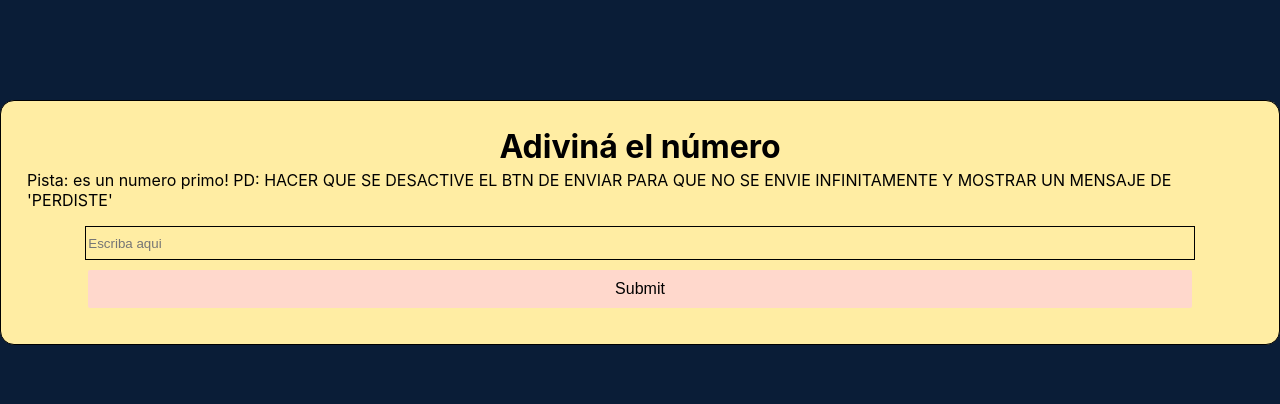
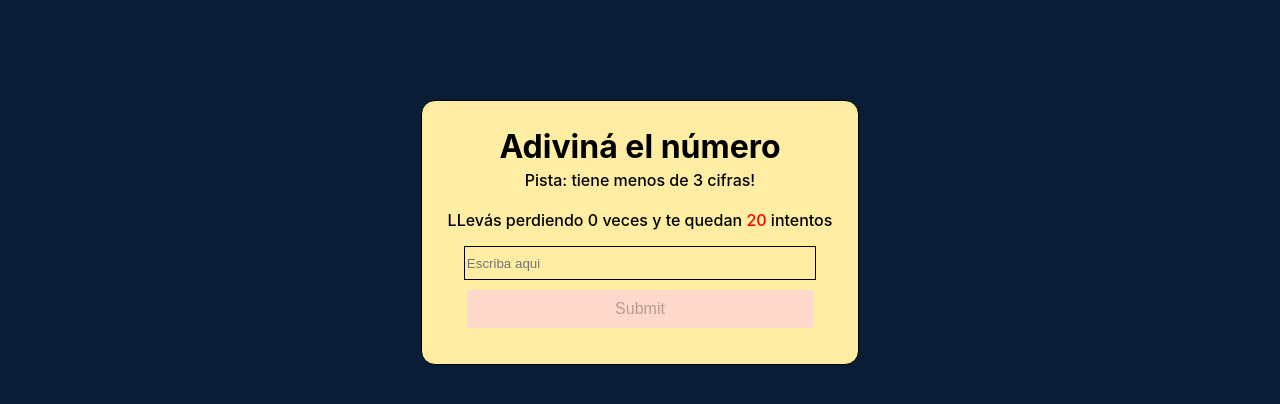
Before and after one commit to miru-porto/adivinar-numero, a React (Create React App) app: page / in a window 1280 px wide. Shown: the top 404 px of the page. Built offline with nearby package versions, Linux system fonts and the light colour scheme.

Commit message:
mejorando

```diff
--- a/src/pages/InputContainer/index.js
+++ b/src/pages/InputContainer/index.js
@@ -4,13 +4,22 @@ import { useState } from "react";
 const InputContainer = () => {
   //logica abajo
   const [result, setResult] = useState(true);
+
+  const [tries, setTries] = useState(0);
+
   const [form, setForm] = useState({
     numero: "",
   });
 
-  const handleSubmit = (e) => {
+  const fieldEmpty = () => {
     const { numero } = form;
-    if (numero == parseInt("7")) {
+    return [numero].includes("");
+  };
+
+  const handleClick = (e) => {
+    const { numero } = form;
+    setTries(tries + 1);
+    if (numero == 47) {
       console.log("el numero introducido es correcto");
       setResult(false);
     } else {
@@ -24,13 +33,54 @@ const InputContainer = () => {
     setForm(formData);
   };
 
+  const oportunidadClick = (evt) => {
+    return <p>Aca va la propuesta nueva</p>;
+    console.log("aca actua el onClick");
+  };
+
+  if (tries >= 20) {
+    return (
+      <>
+        <div className="input">
+          <p className="input-result"> No podés seguir intentando</p>
+          <img src="https://ugc.kn3.net/i/760x/http://1.bp.blogspot.com/_nfB-PIirvnc/TU7muMuI2MI/AAAAAAAAAPw/Atq1UqcvqNU/s320/trollface.jpg" />
+        </div>
+      </>
+    );
+  }
+  const pista = () => {
+    if (tries >= 17) {
+      return <p className="input-pista">Otra pista: está entre 10 y 60</p>;
+    }
+  };
+
+  const oportunidad = () => {
+    if (tries >= 19) {
+      return (
+        <input
+          className="input-btnOportunidad"
+          type="submit"
+          onClick={(evt) => oportunidadClick(evt)}
+          value="¿Querés otra oportunidad?"
+        />
+      );
+    }
+  };
+
   return (
     <>
       {result ? (
         <>
           <div className="input">
             <h1 className="input-titulo">Adiviná el número</h1>
-            <p className="input-parrafo">Pista: es un numero primo! PD: HACER QUE SE DESACTIVE EL BTN DE ENVIAR PARA QUE NO SE ENVIE INFINITAMENTE Y MOSTRAR UN MENSAJE DE 'PERDISTE'</p>
+            <p className="input-parrafo">Pista: tiene menos de 3 cifras!</p>
+            <p className="input-tries">
+              LLevás perdiendo {tries} veces y te quedan{" "}
+              <span className="input-intentos">{20 - tries}</span> intentos
+            </p>
+
+            {pista()}
+            {oportunidad()}
             <input
               className="input-label"
               placeholder="Escriba aqui"
@@ -41,13 +91,18 @@ const InputContainer = () => {
             <input
               className="input-btn"
               type="submit"
-              onClick={(e) => handleSubmit(e)}
+              onClick={(e) => handleClick(e)}
+              disabled={fieldEmpty()}
             />
           </div>
         </>
       ) : (
         <div className="input">
           <p className="input-result">Felicidades! Me ganaste 😔👊</p>
+          <img
+            className="input-imgTristeza"
+            src="https://cdn140.picsart.com/334012617052211.png?type=webp&to=min&r=640"
+          />
         </div>
       )}
     </>
--- a/src/pages/InputContainer/styles.css
+++ b/src/pages/InputContainer/styles.css
@@ -17,8 +17,29 @@
 
 .input-parrafo {
   background-color: #ffeda3;
-  margin: 4px 0 16px;
-  font-weight: 400;
+  margin: 4px 0 ;
+  font-weight: 500;
+}
+
+.input-tries {
+  background-color: #ffeda3;
+  font-weight: 500;
+}
+
+.input-intentos {
+  background-color: #ffeda3;
+  color: red;
+}
+.input-pista{
+  background-color: #ffeda3;
+  margin: 10px 0;
+  font-weight: 500;
+}
+
+.input-btnOportunidad{
+  background-color: #ffd8cc;
+  border: 1px solid #000;
+  margin: 10px 0;
 }
 
 .input-label {
@@ -42,3 +63,8 @@
   background-color: #ffeda3;
   font-weight: 500;
 }
+
+.input-imgTristeza{
+  background-color: #ffeda3;
+  width: 300px;
+}
```
